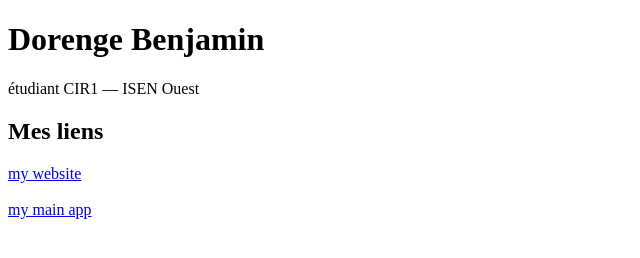
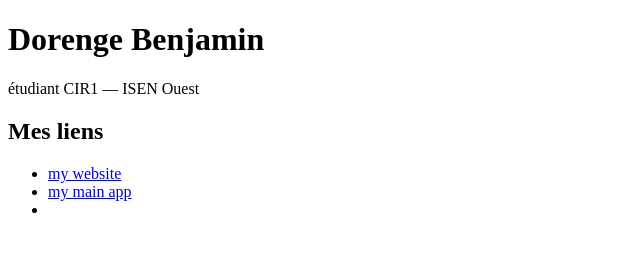
Before and after one commit to sandbuster2005/portfolio, a plain HTML site: page index.html in a window 1280 px wide. Shown: the whole page, without its empty margins (0-640 px from the left). Drawn offline with Linux system fonts and the light colour scheme.

Commit message:
added list

```diff
--- a/index.html
+++ b/index.html
@@ -9,11 +9,11 @@
 <h1> Dorenge Benjamin </h1>
 <p>étudiant CIR1 — ISEN Ouest</p>
 <h2> Mes liens </h2>
-<p>
-    <a href="https://chimken-studio.dev"> my website </a>
-    <br> </br>
-    <a href="https://github.com/sandbuster2005/ChimkenMuziks"> my main app </a>
-</p>
+<ul>
+   <li> <a href="https://chimken-studio.dev"> my website </a> </li>
+
+   <li> <a href="https://github.com/sandbuster2005/ChimkenMuziks"> my main app </a> <li>
+<ul>
 
 
 </body>
```
